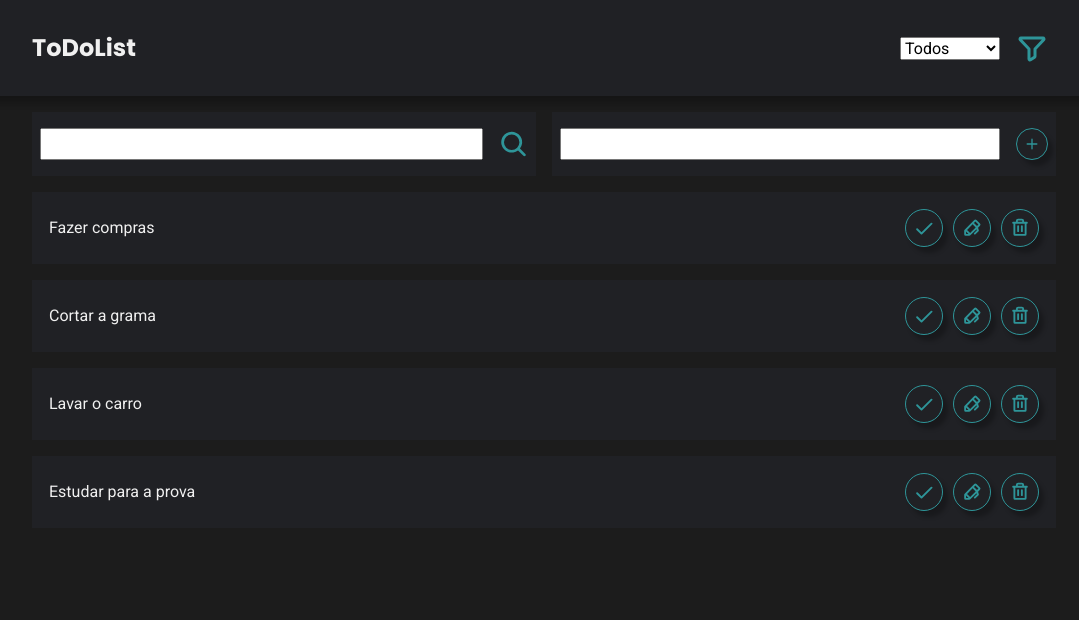
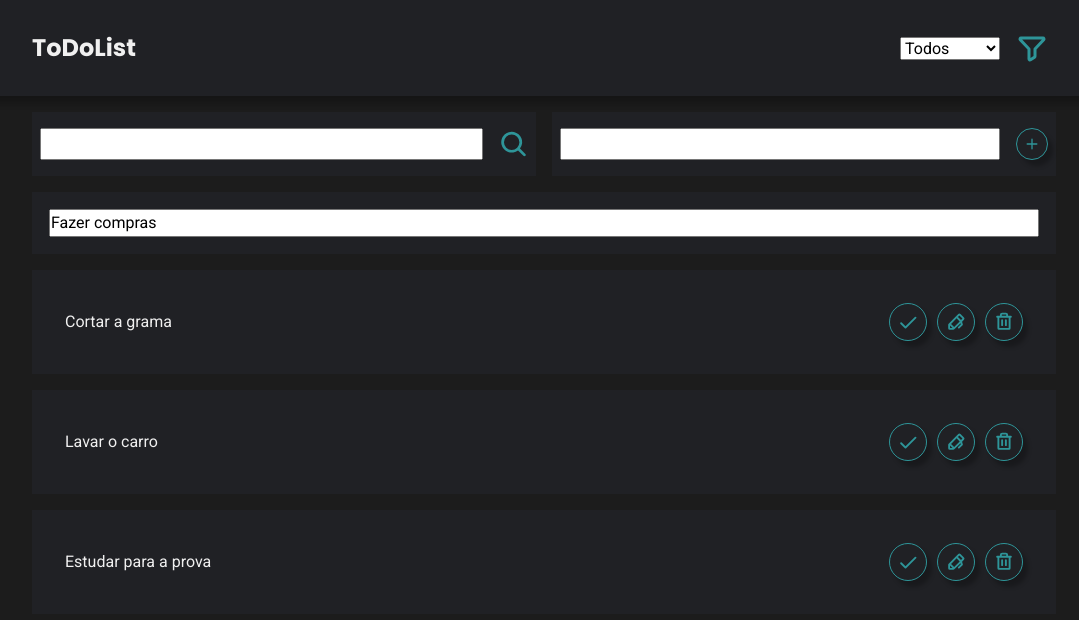
Before and after one commit to julianebueno/projetoIndividual5-CDA, a React (Vite) app: page / in a window 1280 px wide. Both pictures are taken after a click on the button 1068 px from the left and 228 px from the top of the page. Shown: the top 620 px of the page, without its empty margins (96-1175 px from the left). Built offline with nearby package versions, Linux system fonts and the light colour scheme.

Commit message:
feat: :sparkles: criação do modo edição de tarefa

```diff
--- a/src/components/shared/Tarefa/StyledTarefa.js
+++ b/src/components/shared/Tarefa/StyledTarefa.js
@@ -1,16 +1,27 @@
 import styled from "styled-components";
 
 export const StyledTarefa = styled.div`
+  /* border: solid red; */
+
   border: solid 1px ${(props) => props.theme.fundoSegundario};
   background-color: ${(props) => props.theme.fundoSegundario};
   color: ${(props) => props.theme.primaria};
   display: flex;
-  justify-content: space-between;
-  align-items: center;
+  flex-direction: column;
   padding: 1rem;
-
+  gap: 1rem;
   &:hover {
     border: solid 1px ${(props) => props.theme.primaria};
+  }
+
+  .containerViewTarefa{
+    /* border: solid red; */
+
+    display: flex;
+    justify-content: space-between;
+    align-items: center;
+    padding: 1rem;
+
   }
 
   .containerBotoes {
--- a/src/components/shared/Tarefa/Tarefa.jsx
+++ b/src/components/shared/Tarefa/Tarefa.jsx
@@ -1,20 +1,36 @@
+import { useState } from "react";
 import { Check, Pen, Trash } from "@phosphor-icons/react";
 import { StyledTarefa } from "./StyledTarefa";
 import Button from "../../common/Button/Button";
 
-const Tarefa = ({ tarefa, completaTarefa, removeTarefa }) => {
-  const handleClick = () => {
-    console.log("botao editar clicado");
+const Tarefa = ({ tarefa, completaTarefa, removeTarefa , setAtualizacao}) => {
+  const [edicao, setEdicao] = useState(false);
+  const handleEdicao= () => {
+    setEdicao(true);
   };
-
+  const handleEdicaoConcluida= (event) => {
+    if (event.key === 'Enter') {
+      setEdicao(false);
+    }
+  };
+  let viewMode = {}
+  let editMode = {}
+  if (edicao) {
+    viewMode.display = 'none'
+  } else {
+    editMode.display = 'none';
+  }
   return (
     <StyledTarefa>
-      <p style={{ textDecoration: tarefa.concluido ? "line-through" : "" }}> {tarefa.descricao} </p>
-      <div className="containerBotoes">
-        <Button texto={<Check weight="bold" size={20} />} onClick={() => completaTarefa(tarefa.id)} />
-        <Button texto={<Pen weight="bold" size={20} />} onClick={handleClick} />
-        <Button texto={<Trash weight="bold" size={20} />} onClick={() => removeTarefa(tarefa.id)} />
+      <div className="containerViewTarefa" style={viewMode}>
+        <p style={{ textDecoration: tarefa.concluido ? "line-through" : "" }}> {tarefa.descricao} </p>
+        <div className="containerBotoes">
+          <Button texto={<Check weight="bold" size={20} />} onClick={() => completaTarefa(tarefa.id)} />
+          <Button texto={<Pen weight="bold" size={20} />} onClick={handleEdicao} />
+          <Button texto={<Trash weight="bold" size={20} />} onClick={() => removeTarefa(tarefa.id)} />
+        </div>
       </div>
+      <input type="text" value={tarefa.descricao} style={editMode} onChange={(e) => setAtualizacao(e.target.value, tarefa.id)} onKeyDown={handleEdicaoConcluida}/>
     </StyledTarefa>
   );
 };
--- a/src/pages/Home.jsx
+++ b/src/pages/Home.jsx
@@ -39,6 +39,18 @@ function Home() {
     setTarefas(TarefasFiltradas);
   };
 
+  const setAtualizacao = (descricaoAtualizada, id) => {
+    if (!descricaoAtualizada) return;
+    setTarefas(
+      tarefas.map((tarefa) => {
+        if (tarefa.id === id) {
+          tarefa.descricao = descricaoAtualizada;
+        }
+        return tarefa;
+      })
+    );
+  }
+
   return (
     <StyledHome>
       <Header filtro={filtro} setFiltro={setFiltro} />
@@ -62,9 +74,11 @@ function Home() {
                 tarefa={tarefa}
                 completaTarefa={completaTarefa}
                 removeTarefa={removeTarefa}
+                setAtualizacao={setAtualizacao}
               />
             );
-          })}
+          })
+        }
       </div>
     </StyledHome>
   );
```
